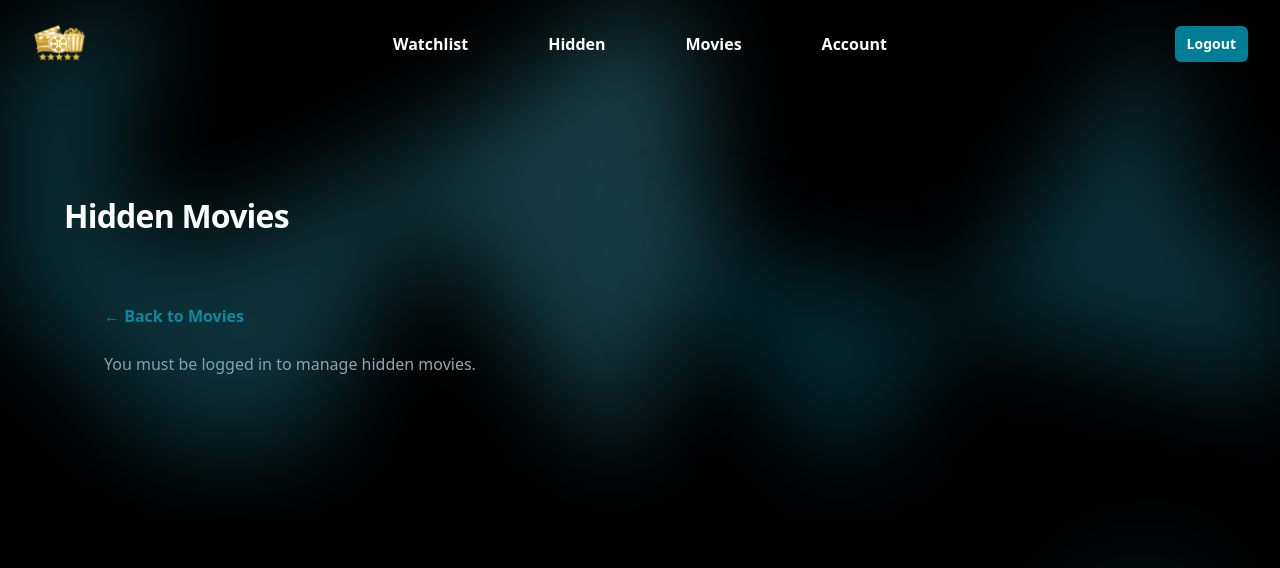
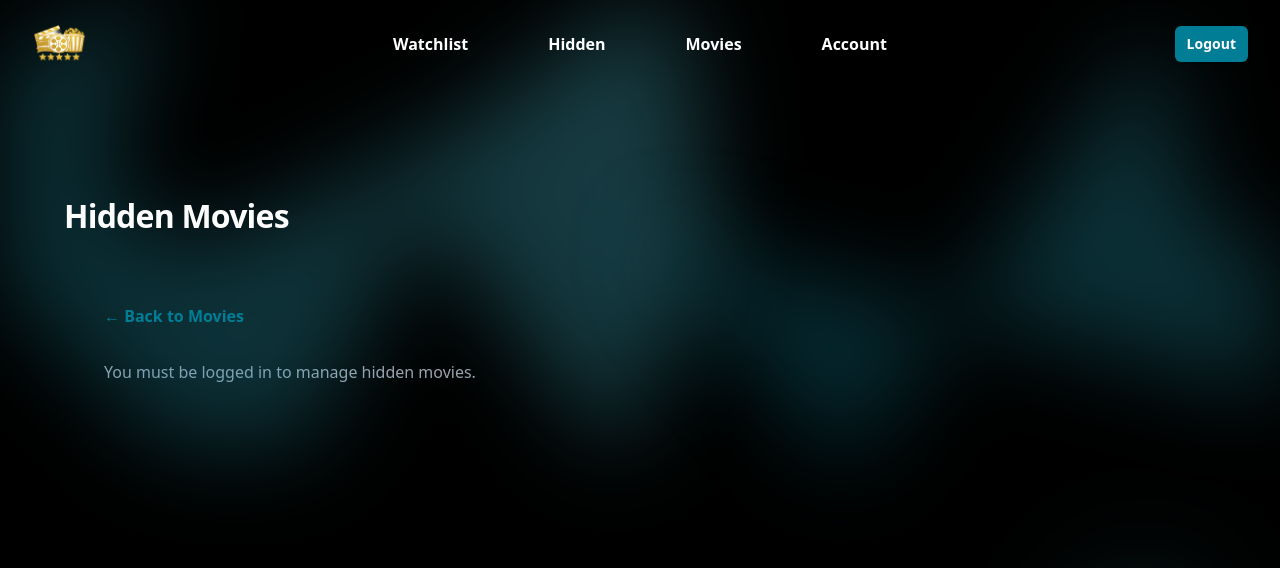
Before and after one commit to CS4300-CS5300-SP26/dev7_cust4, a Django app: page /movies/hidden/ in a window 1280 px wide. Shown: the top 568 px of the page. Run offline with Django 4.2, Linux system fonts and the light colour scheme; style sheets or scripts are compiled from the project's sources; parts of the project's set-up code (start-up, migrations or seed data) failed here and were passed over.

Commit message:
Fixed link not working.

```diff
--- a/cinelog/home/templates/hidden_movies.html
+++ b/cinelog/home/templates/hidden_movies.html
@@ -20,7 +20,7 @@
 
 <div style="padding: 2rem 4rem; max-width: 1200px; margin: 0 auto;">
 
-    <div style="margin-bottom: 1.5rem;">
+    <div class="relative" style="margin-bottom: 2rem;">
         <a href="{% url 'movies' %}" style="color: #027d96; font-weight: 600; text-decoration: none;">← Back to Movies</a>
     </div>
 
```
